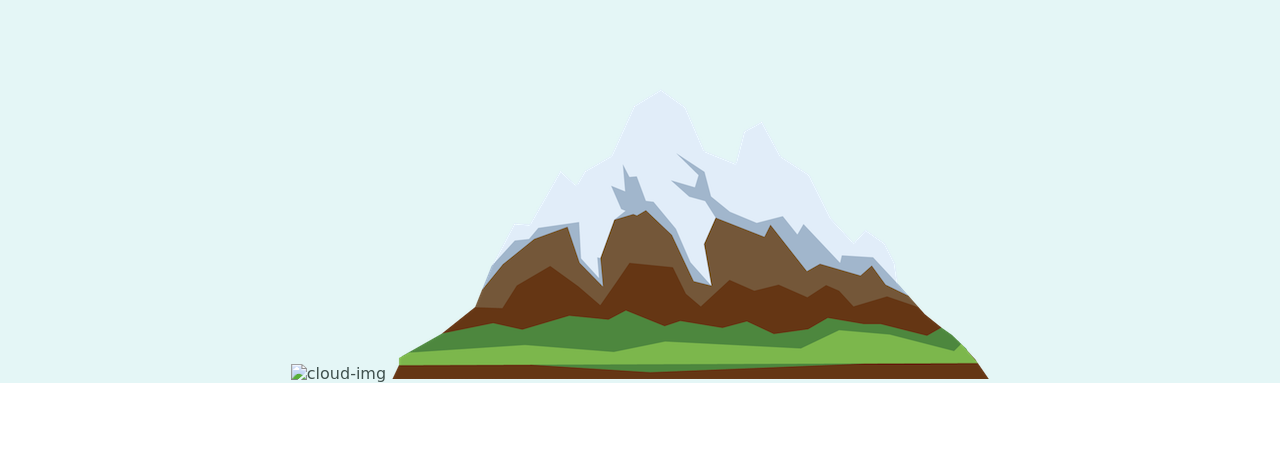
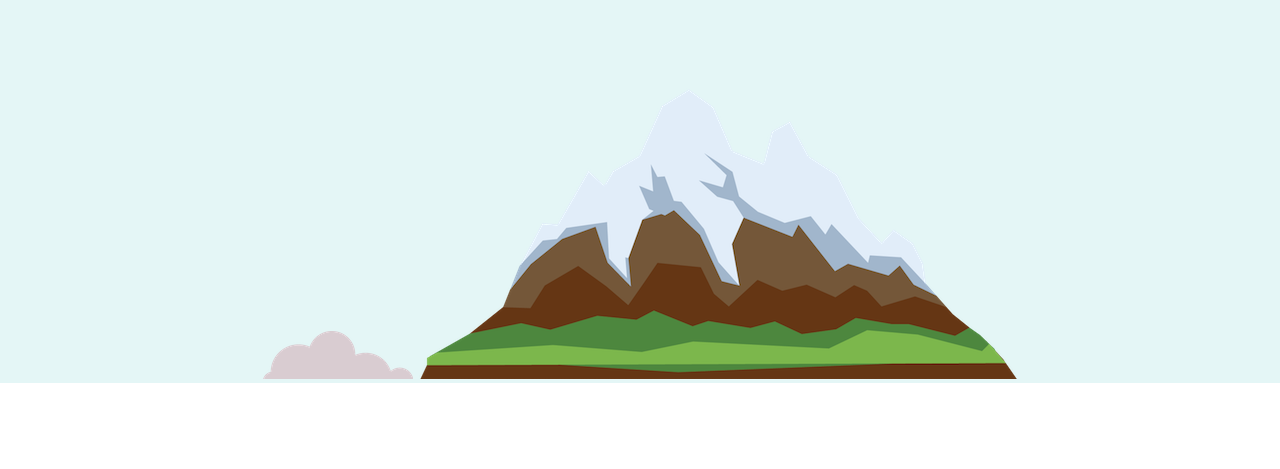
Before and after one commit to Naveen2004/cv, a plain HTML site: page index.html in a window 1280 px wide. Shown: the part 331-800 px from the top of the page. Drawn offline with Linux system fonts and the light colour scheme; a web font is replaced by a local one.

Commit message:
Update index.html

```diff
--- a/index.html
+++ b/index.html
@@ -17,7 +17,7 @@
     <img class="top-cloud" src="cloud.png" alt="cloud-img">
     <h1>I'm Naveen.</h1>
     <h2>a <span>Web</span>Designer.</h2>
-    <img  class="cloud.png" alt="cloud-img">
+    <img  src="cloud.png" alt="cloud-img">
     <img src="mountain.png" alt="mountain-img">
 
   </div>
```
